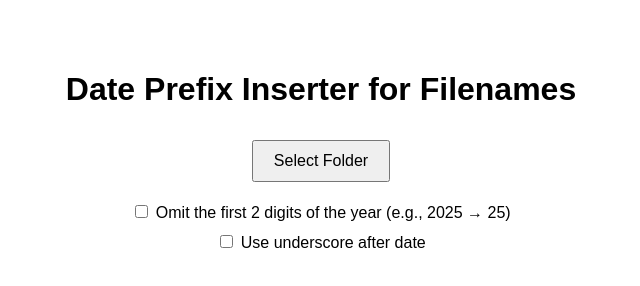
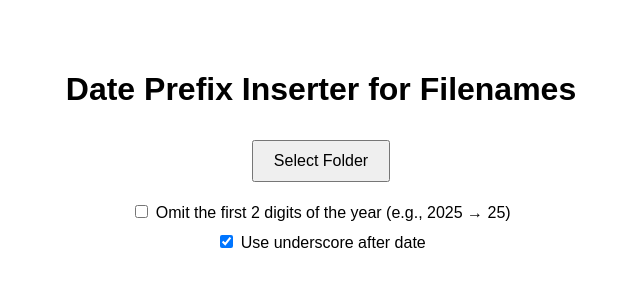
Before and after one commit to uni928/UpdateDatePusher, a plain HTML site: page index2.html in a window 1280 px wide. Shown: the full height of the page, 319-959 px from the left. Drawn offline with Linux system fonts and the light colour scheme.

Commit message:
Update index2.html

```diff
--- a/index2.html
+++ b/index2.html
@@ -41,7 +41,7 @@
     Omit the first 2 digits of the year (e.g., 2025 → 25)
   </label>
   <label>
-    <input type="checkbox" id="useUnderscoreCheckbox">
+    <input type="checkbox" id="useUnderscoreCheckbox" checked="checked">
     Use underscore after date
   </label>
 
```
